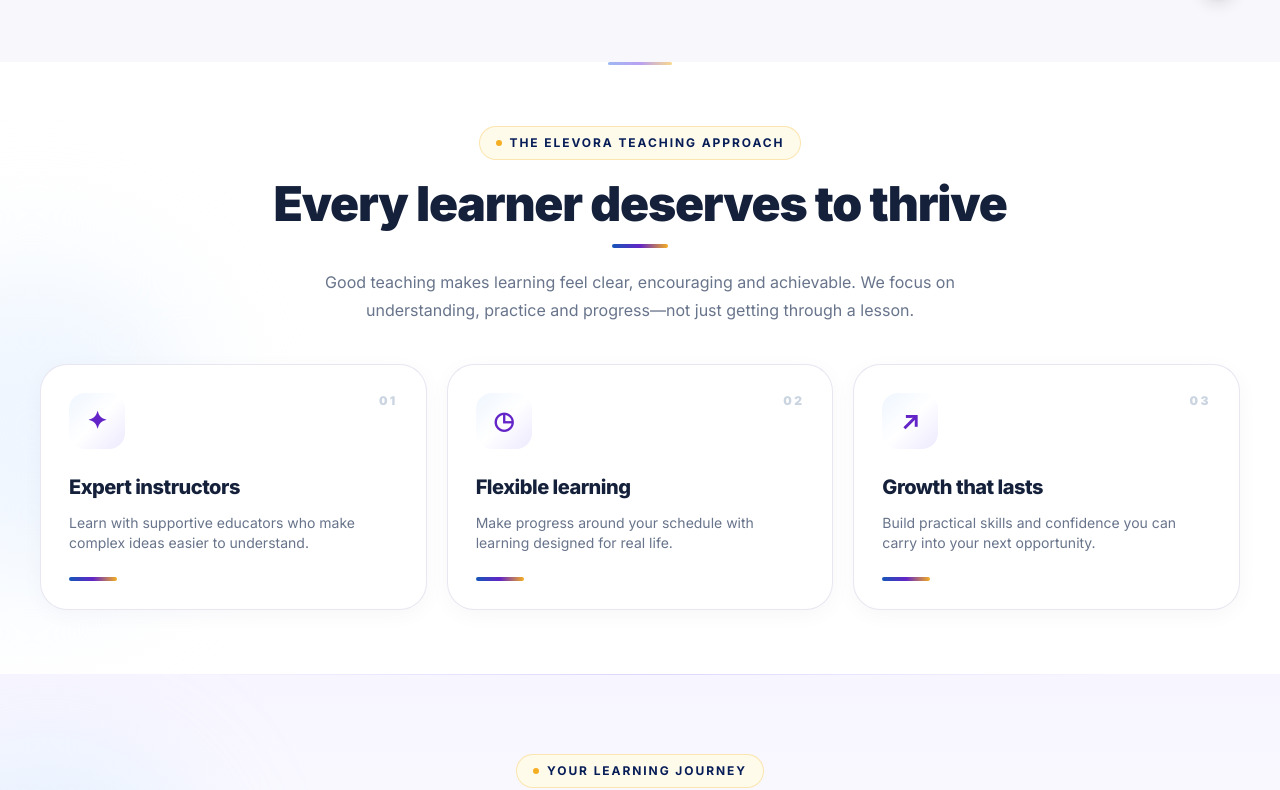
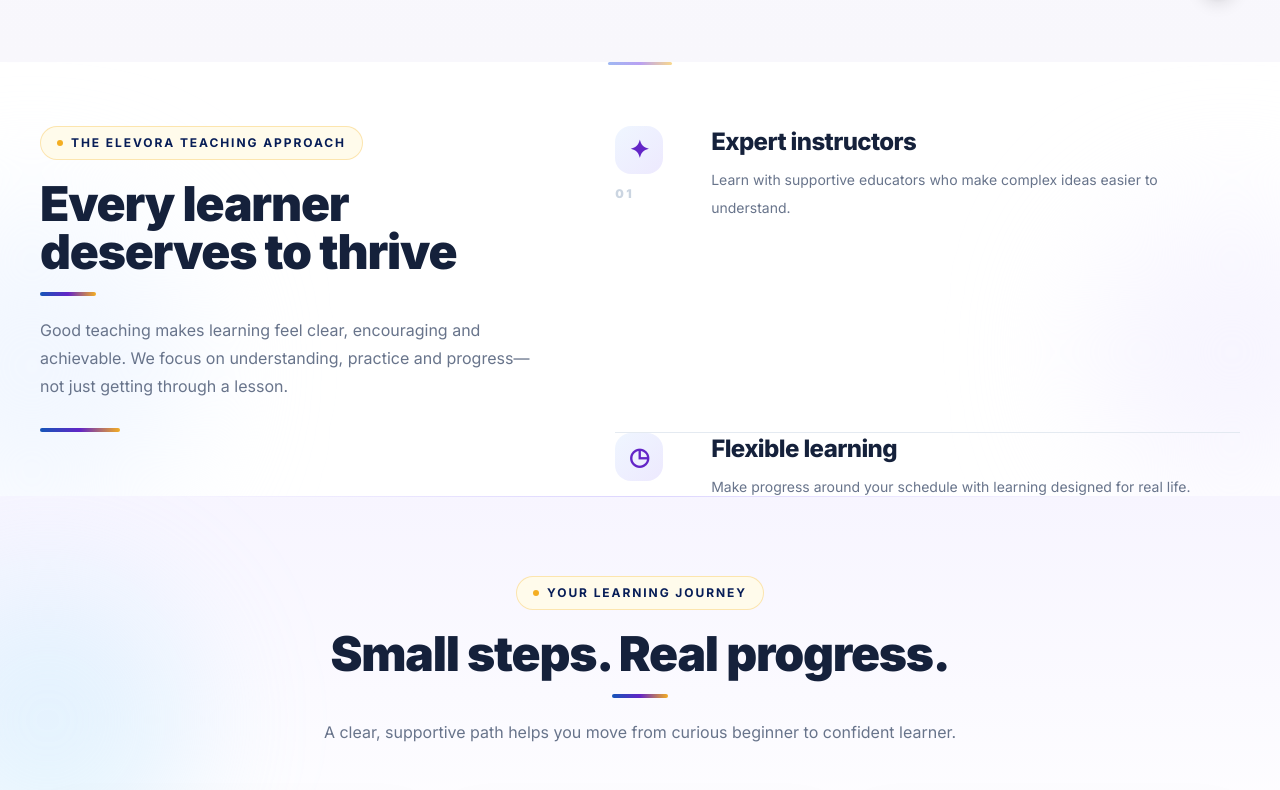
Before and after one commit to chamod-lakshitha/elevora-academy, a Next.js app: page / in a window 1280 px wide. Shown: the part 1610-2400 px from the top of the page. Built offline with nearby package versions, Linux system fonts and the light colour scheme; no server answers.

Commit message:
Replace teaching approach cards with editorial list layout

```diff
--- a/app/page.tsx
+++ b/app/page.tsx
@@ -80,17 +80,28 @@ export default function HomePage() {
       </section>
 
       <section className="section-space relative overflow-hidden bg-white">
-        <div aria-hidden="true" className="absolute -left-32 top-1/3 h-80 w-80 rounded-full bg-blue-50 blur-3xl" />
+        <div aria-hidden="true" className="pointer-events-none absolute -left-32 top-1/3 h-80 w-80 rounded-full bg-blue-50/80 blur-3xl" />
+        <div aria-hidden="true" className="pointer-events-none absolute -right-24 bottom-0 h-72 w-72 rounded-full bg-violet-50/80 blur-3xl" />
         <div className="container-shell relative">
-          <SectionHeading eyebrow="The Elevora teaching approach" title="Every learner deserves to thrive" description="Good teaching makes learning feel clear, encouraging and achievable. We focus on understanding, practice and progress—not just getting through a lesson." centered />
-          <Stagger className="mt-10 grid gap-5 md:grid-cols-3" delayChildren={0.02}>
-            {pillars.map((pillar, index) => <article key={pillar.title} className="pillar-card group h-full rounded-[1.7rem] border border-slate-200/70 bg-white p-6 shadow-[0_5px_22px_rgba(20,35,75,0.035)] transition duration-300 hover:-translate-y-2 hover:border-violet-200 hover:shadow-[0_24px_60px_rgba(49,35,122,0.12)] sm:p-7">
-              <div className="flex items-start justify-between gap-3"><span className="flex h-14 w-14 items-center justify-center rounded-2xl bg-gradient-to-br from-blue-50 via-white to-violet-100 text-2xl font-black text-brand-violet transition duration-300 group-hover:rotate-3 group-hover:scale-105">{pillar.icon}</span><span className="text-xs font-black tracking-[0.2em] text-slate-300">0{index + 1}</span></div>
-              <h3 className="mt-6 text-xl font-extrabold tracking-tight text-brand-ink">{pillar.title}</h3>
-              <p className="muted-copy mt-3 text-sm">{pillar.text}</p>
-              <div className="mt-6 h-1 w-12 rounded-full bg-gradient-to-r from-brand-blue via-brand-violet to-brand-gold transition-all duration-500 group-hover:w-20" />
-            </article>)}
-          </Stagger>
+          <div className="grid gap-8 lg:grid-cols-[0.9fr_1.1fr] lg:gap-16">
+            <div className="max-w-xl">
+              <SectionHeading eyebrow="The Elevora teaching approach" title="Every learner deserves to thrive" description="Good teaching makes learning feel clear, encouraging and achievable. We focus on understanding, practice and progress—not just getting through a lesson." />
+              <div aria-hidden="true" className="mt-7 h-1 w-20 rounded-full bg-gradient-to-r from-brand-blue via-brand-violet to-brand-gold" />
+            </div>
+            <Stagger className="divide-y divide-slate-200/90" delayChildren={0.08}>
+              {pillars.map((pillar, index) => <article key={pillar.title} className="group grid gap-4 py-6 first:pt-0 last:pb-0 sm:grid-cols-[4.5rem_1fr] sm:gap-6 sm:py-7">
+                <div className="flex items-start gap-3 sm:block">
+                  <span className="flex h-12 w-12 shrink-0 items-center justify-center rounded-2xl bg-gradient-to-br from-blue-50 to-violet-100 text-2xl font-black text-brand-violet transition duration-300 group-hover:scale-105 group-hover:rotate-[-4deg]">{pillar.icon}</span>
+                  <span className="pt-3 text-xs font-black tracking-[0.2em] text-slate-300 sm:block">0{index + 1}</span>
+                </div>
+                <div className="min-w-0">
+                  <h3 className="text-xl font-extrabold tracking-tight text-brand-ink transition-colors duration-300 group-hover:text-brand-violet sm:text-2xl">{pillar.title}</h3>
+                  <p className="muted-copy mt-2 max-w-xl text-sm leading-7">{pillar.text}</p>
+                  <div aria-hidden="true" className="mt-4 h-px w-0 bg-gradient-to-r from-brand-blue to-brand-violet transition-all duration-500 group-hover:w-16" />
+                </div>
+              </article>)}
+            </Stagger>
+          </div>
         </div>
       </section>
 
```
